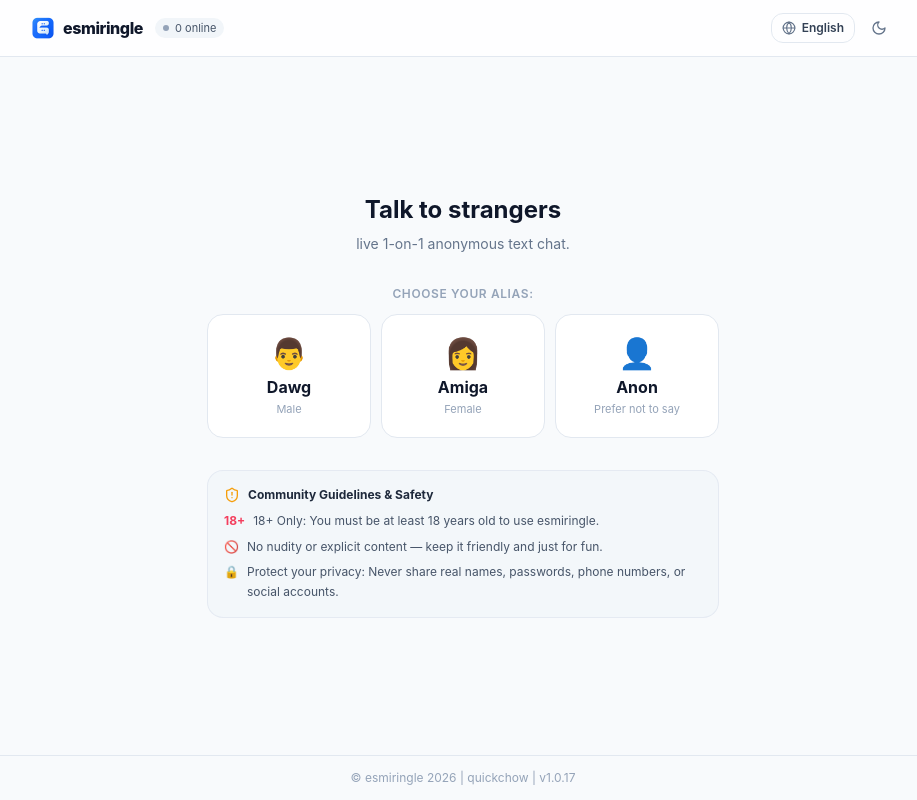
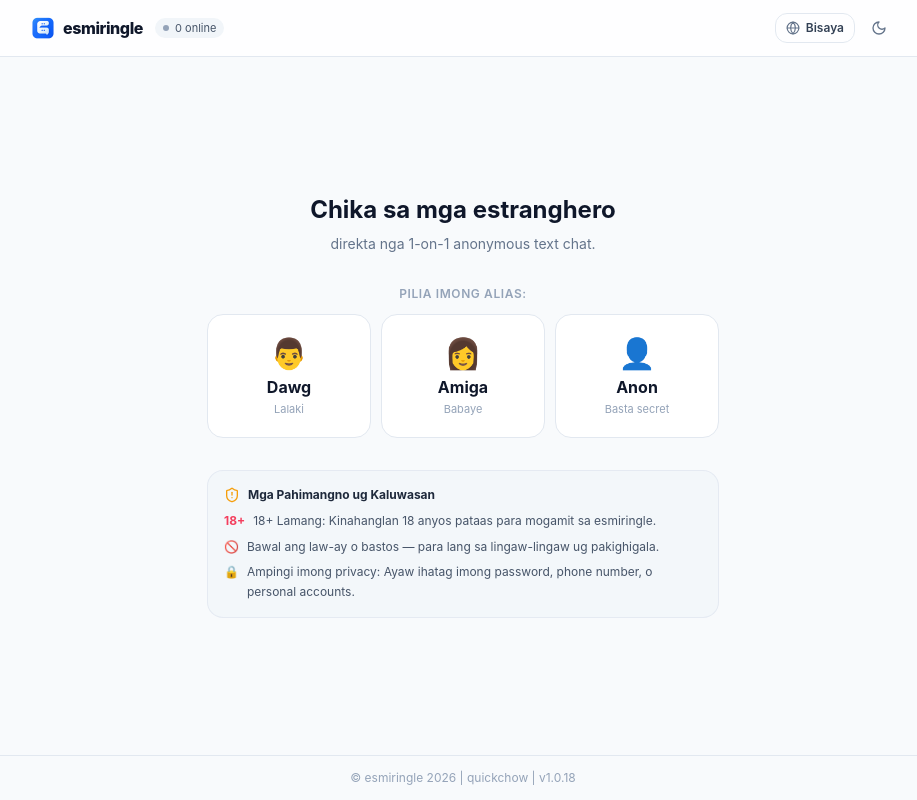
Before and after one commit to alvizojc1104/esmiringle, a Next.js app: page / in a window 1280 px wide. Shown: the whole page, without its empty margins (177-1094 px from the left). Built offline with nearby package versions, Linux system fonts and the light colour scheme; no server answers.

Commit message:
feat(i18n): use bisaya as default language (v1.0.18)

```diff
--- a/package.json
+++ b/package.json
@@ -1,6 +1,6 @@
 {
   "name": "esmeringle",
-  "version": "1.0.17",
+  "version": "1.0.18",
   "private": true,
   "scripts": {
     "dev": "tsx server.ts",
--- a/src/app/chat/page.tsx
+++ b/src/app/chat/page.tsx
@@ -13,18 +13,18 @@ export default function ChatPage() {
   const [profile, setProfile] = useState<UserProfile | null>(null);
   const [isClient, setIsClient] = useState(false);
   const [isDarkMode, setIsDarkMode] = useState(false);
-  const [lang, setLang] = useState<Language>("en");
+  const [lang, setLang] = useState<Language>("bisaya");
 
   // Load profile and preferences on mount
   useEffect(() => {
     setIsClient(true);
 
-    // Language setup - default to english
+    // Language setup - default to bisaya
     const savedLang = sessionStorage.getItem("esmeringle_lang") as Language | null;
     if (savedLang === "bisaya" || savedLang === "en") {
       setLang(savedLang);
     } else {
-      setLang("en");
+      setLang("bisaya");
     }
 
     // Theme setup - light is default
--- a/src/app/not-found.tsx
+++ b/src/app/not-found.tsx
@@ -7,7 +7,7 @@ import { Language, translations } from "../utils/i18n";
 import { sound } from "../utils/audio";
 
 export default function NotFound() {
-  const [lang, setLang] = useState<Language>("en");
+  const [lang, setLang] = useState<Language>("bisaya");
 
   useEffect(() => {
     const savedLang = sessionStorage.getItem(
@@ -16,7 +16,7 @@ export default function NotFound() {
     if (savedLang === "en" || savedLang === "bisaya") {
       setLang(savedLang);
     } else {
-      setLang("en");
+      setLang("bisaya");
     }
   }, []);
 
--- a/src/app/page.tsx
+++ b/src/app/page.tsx
@@ -16,7 +16,7 @@ export default function HomePage() {
   const [isOnboardingOpen, setIsOnboardingOpen] = useState(false);
   const [isClient, setIsClient] = useState(false);
   const [isDarkMode, setIsDarkMode] = useState(false);
-  const [lang, setLang] = useState<Language>("en");
+  const [lang, setLang] = useState<Language>("bisaya");
 
   // Lightweight socket connection on home page just for live online counter
   const { onlineCount } = useChatSocket(null);
@@ -25,14 +25,14 @@ export default function HomePage() {
   useEffect(() => {
     setIsClient(true);
 
-    // Language setup - default to english
+    // Language setup - default to bisaya
     const savedLang = sessionStorage.getItem(
       "esmeringle_lang",
     ) as Language | null;
     if (savedLang === "bisaya" || savedLang === "en") {
       setLang(savedLang);
     } else {
-      setLang("en");
+      setLang("bisaya");
     }
 
     // Theme setup - light is default
--- a/src/components/CharLimitModal.tsx
+++ b/src/components/CharLimitModal.tsx
@@ -19,7 +19,7 @@ export default function CharLimitModal({
   maxChars = 1000,
   onTrim,
   onClose,
-  lang = "en",
+  lang = "bisaya",
 }: CharLimitModalProps) {
   const t = translations[lang];
 
--- a/src/components/ChatViewport.tsx
+++ b/src/components/ChatViewport.tsx
@@ -57,7 +57,7 @@ export default function ChatViewport({
   onSkip,
   onNext,
   onStop,
-  lang = "en",
+  lang = "bisaya",
   onToggleLang,
   onToggleTheme,
   isDarkMode,
--- a/src/components/MatchmakingRadar.tsx
+++ b/src/components/MatchmakingRadar.tsx
@@ -12,7 +12,7 @@ interface MatchmakingRadarProps {
   lang?: Language;
 }
 
-export default function MatchmakingRadar({ profile, onlineCount, onCancel, lang = "en" }: MatchmakingRadarProps) {
+export default function MatchmakingRadar({ profile, onlineCount, onCancel, lang = "bisaya" }: MatchmakingRadarProps) {
   const t = translations[lang];
 
   // ESC to cancel
--- a/src/components/OnboardingModal.tsx
+++ b/src/components/OnboardingModal.tsx
@@ -11,7 +11,7 @@ interface OnboardingModalProps {
   lang?: Language;
 }
 
-export default function OnboardingModal({ isOpen, onSave, onClose, lang = "en" }: OnboardingModalProps) {
+export default function OnboardingModal({ isOpen, onSave, onClose, lang = "bisaya" }: OnboardingModalProps) {
   if (!isOpen) return null;
   const t = translations[lang];
 
```
